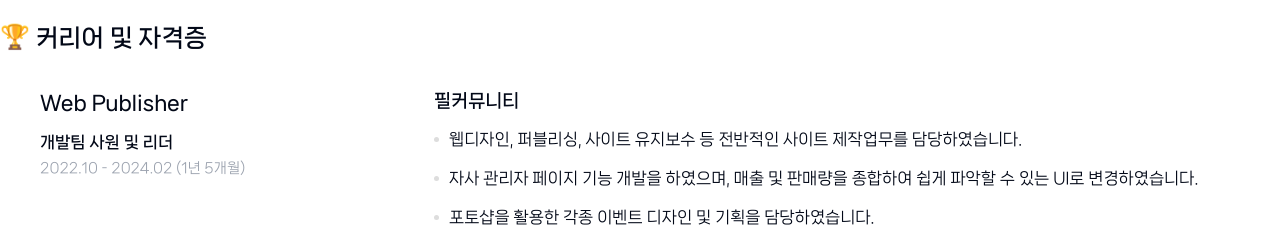
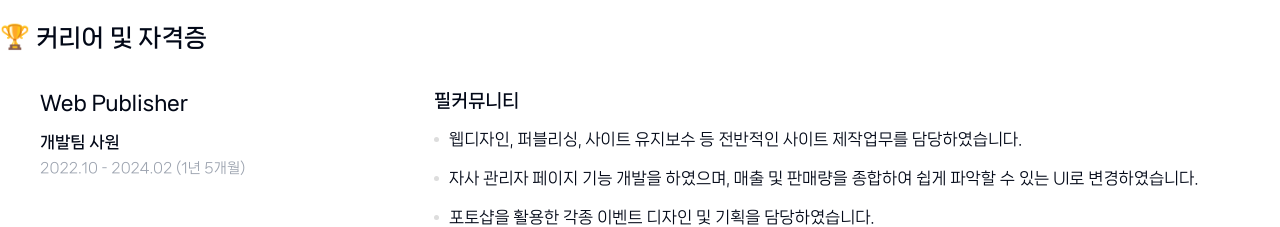
Before and after one commit to Junmovo/PublishingPortfolio, a Next.js app: page / in a window 1280 px wide. Shown: the part 1960-2187 px from the top of the page. Built offline with nearby package versions, Linux system fonts and the light colour scheme.

Commit message:
fix: 개인정보 숨김처리

```diff
--- a/app/components/Layout/mainElements/Contact.tsx
+++ b/app/components/Layout/mainElements/Contact.tsx
@@ -16,8 +16,7 @@
       </div>
       <div className="flex text-[14px] mt-[40px] gap-4 flex-col lg:flex-row">
         <div className="py-2 px-4 border border-gray-400 flex gap-4 items-center rounded-full text-[14px]">
-          <FaPhoneVolume size={12} />
-          010-3750-4096
+          <FaPhoneVolume size={12} />-
         </div>
         <div>
           <div className="py-2 px-4 border border-gray-400 flex gap-4 items-center rounded-full text-[14px]">
--- a/app/components/Layout/mainElements/components/AboutMeCareer.tsx
+++ b/app/components/Layout/mainElements/components/AboutMeCareer.tsx
@@ -10,7 +10,7 @@
           <div className="md:flex mb-10 md:gap-4">
             <div className="md:mb-2 md:w-[30%] mb-[30px]">
               <div className="font-[600] mb-3 text-[20px]">Web Publisher</div>
-              <div className="font-[600] mb-1">개발팀 사원 및 리더</div>
+              <div className="font-[600] mb-1">개발팀 사원</div>
               <div className="text-[14px] text-gray-400">2022.10 - 2024.02 (1년 5개월)</div>
             </div>
             <div className=" flex flex-col gap-1  text-[16px] ">
```
Also changed, not shown: 1 other file (tests, documents, lock files or other folders).
